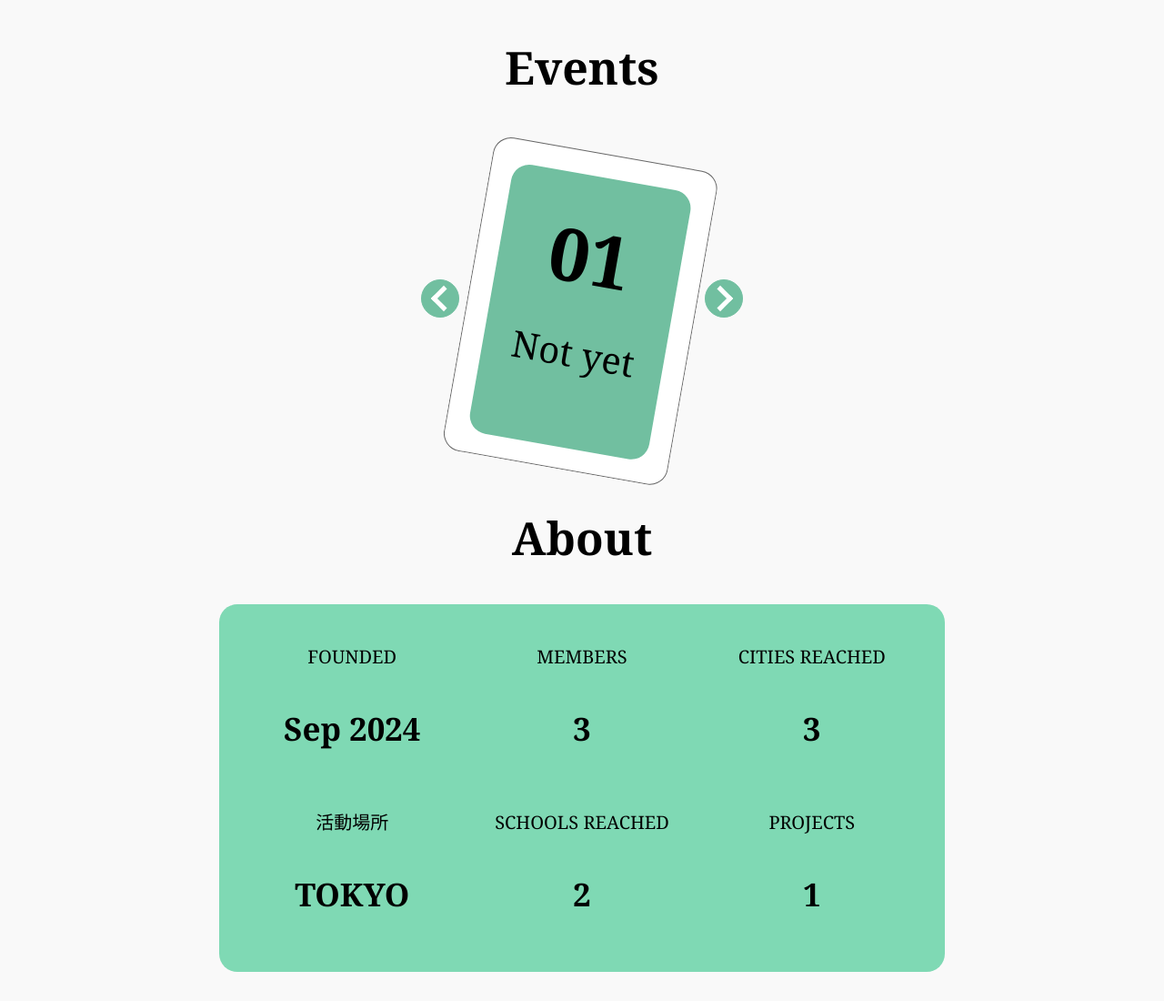
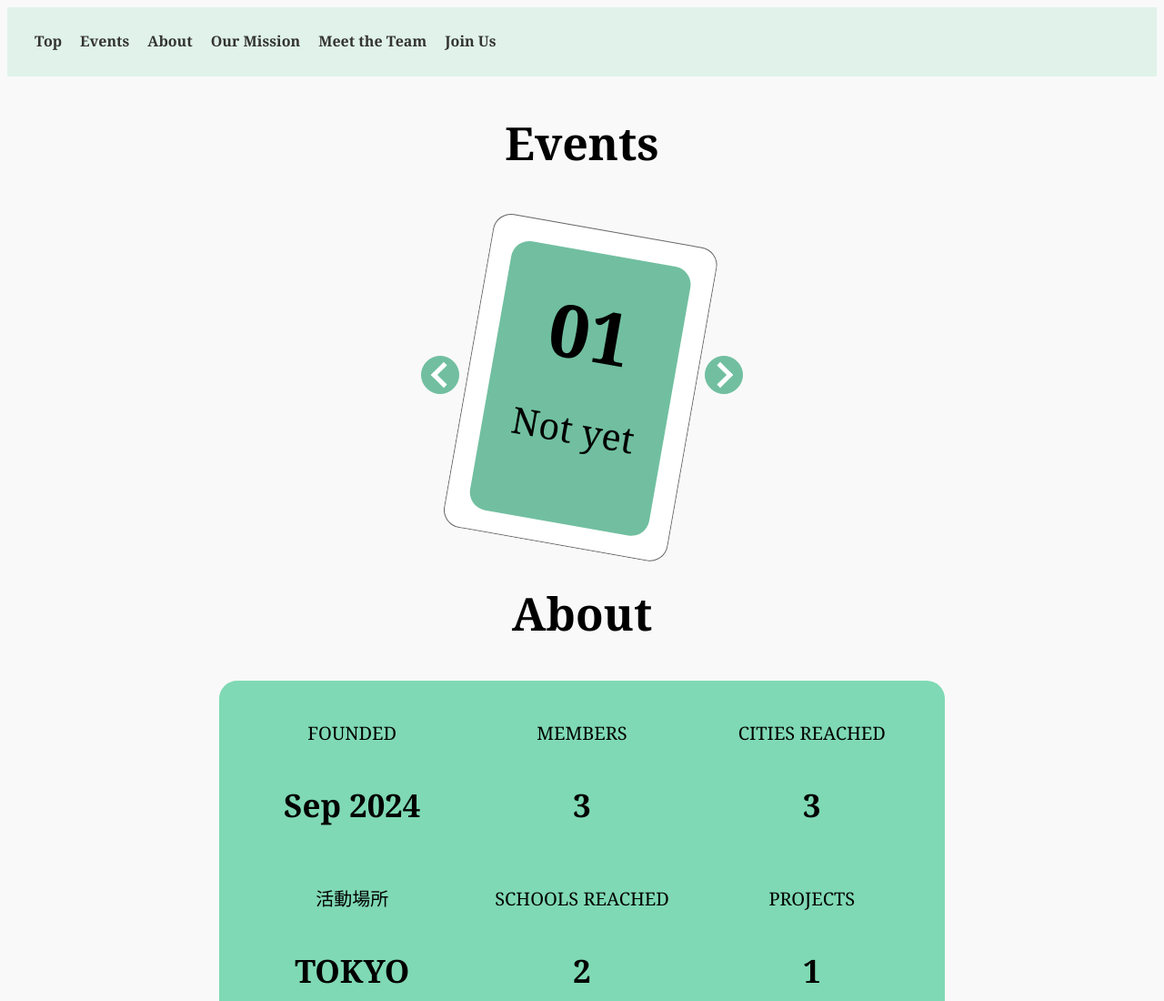
Before and after one commit to maria92835/gmtcjapan, a plain HTML site: page index.html in a window 1280 px wide. Shown: the top 1100 px of the page at 91% size. Drawn offline with Linux system fonts and the light colour scheme.

Commit message:
Update index.html

```diff
--- a/index.html
+++ b/index.html
@@ -7,7 +7,21 @@
     <link rel="stylesheet" href="gmtcwebsiteversion2.css">
     <title>GMTC</title>
 </head>
+
 <body>
+      <header style="background-color: #E0F2E9; padding: 15px 30px;">
+        <nav>
+            <ul style="list-style: none; display: flex; gap: 20px; margin: 0; padding: 0; font-family: Arial, sans-serif;">
+                <li><a href="#top" style="text-decoration: none; color: #333; font-weight: bold;">Top</a></li>
+                <li><a href="#events" style="text-decoration: none; color: #333; font-weight: bold;">Events</a></li>
+                <li><a href="#about" style="text-decoration: none; color: #333; font-weight: bold;">About</a></li>
+                <li><a href="#mission" style="text-decoration: none; color: #333; font-weight: bold;">Our Mission</a></li>
+                <li><a href="#meet" style="text-decoration: none; color: #333; font-weight: bold;">Meet the Team</a></li>
+                <li><a href="#join" style="text-decoration: none; color: #333; font-weight: bold;">Join Us</a></li>
+            </ul>
+        </nav>
+    </header>
+
     <h1 class="eventtitle">Events</h1>
     <div class="eventsall">
       <div><a href="#" class="arrow arrowleft"></a></div>
```
